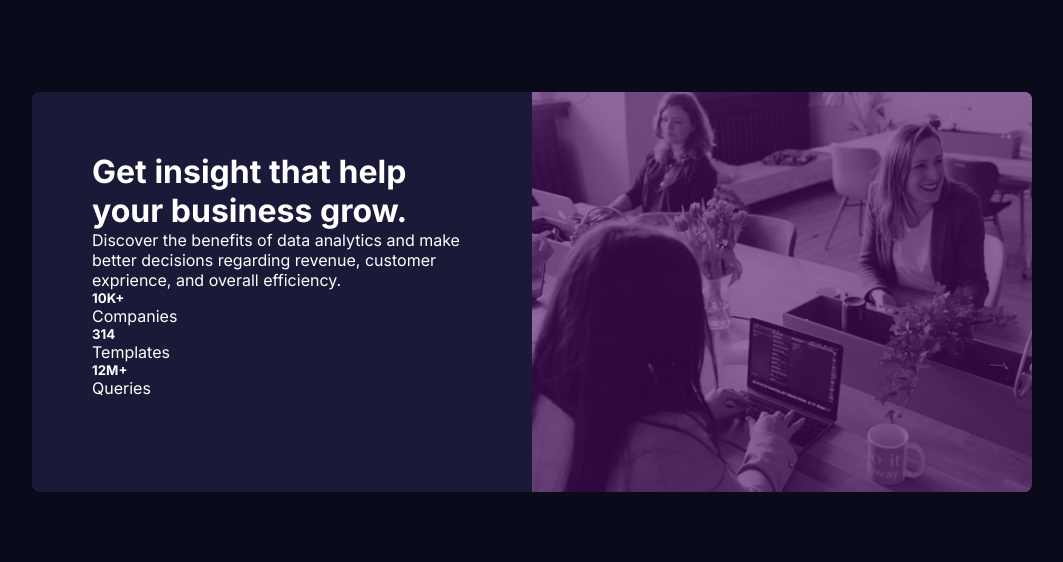
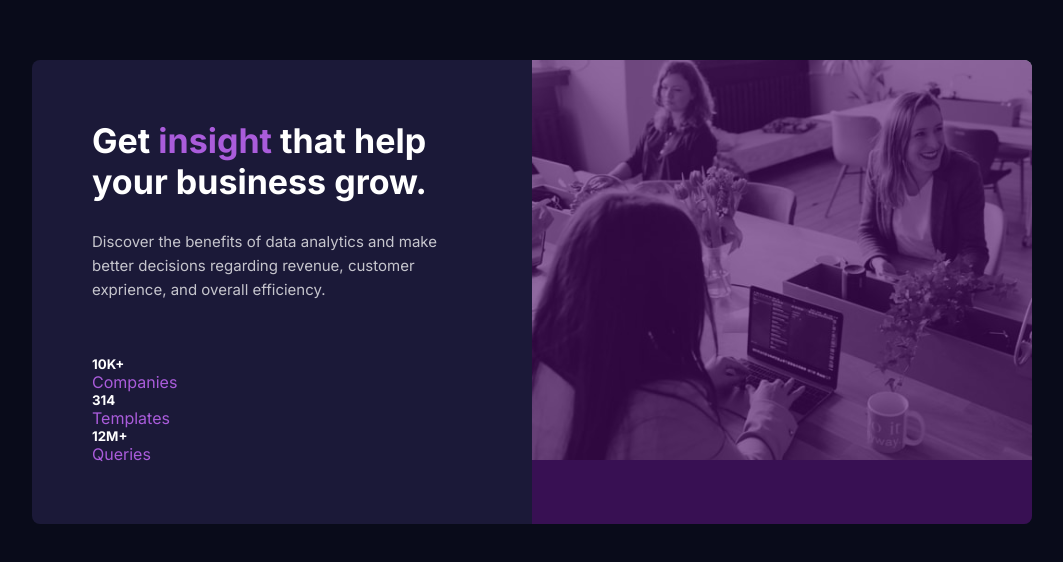
Before and after one commit to tamathecxder/stats-preview-card, a plain HTML site: page index.html in a window 1280 px wide. Shown: the part 108-670 px from the top of the page, without its empty margins (188-1251 px from the left). Drawn offline with Linux system fonts and the light colour scheme.

Commit message:
Set styles on stat-card-body child elements such as heading text and paragraphs

```diff
--- a/assets/css/style.css
+++ b/assets/css/style.css
@@ -101,3 +101,22 @@ body {
   display: flex;
   flex-direction: column;
 }
+
+.stat-card-body h1 {
+  font-size: 34px;
+  font-weight: 700;
+  margin-bottom: 28px
+}
+
+.stat-card-body p {
+  max-width: 360px;
+  font-size: var(--font-size);
+  font-weight: 400;
+  line-height: 24px;
+  color: var(--main-slightly-transparent-white);
+  margin-bottom: 54px;
+}
+
+.stat-card-body span {
+  color: var(--soft-violet);
+}
```
